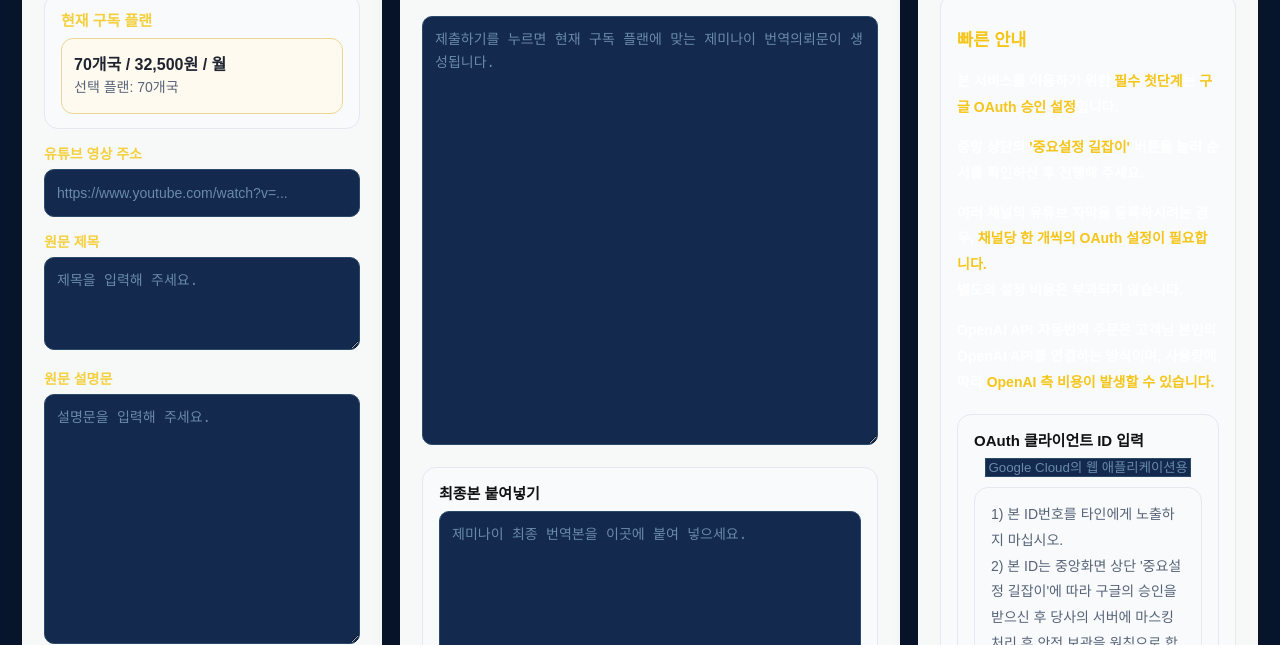
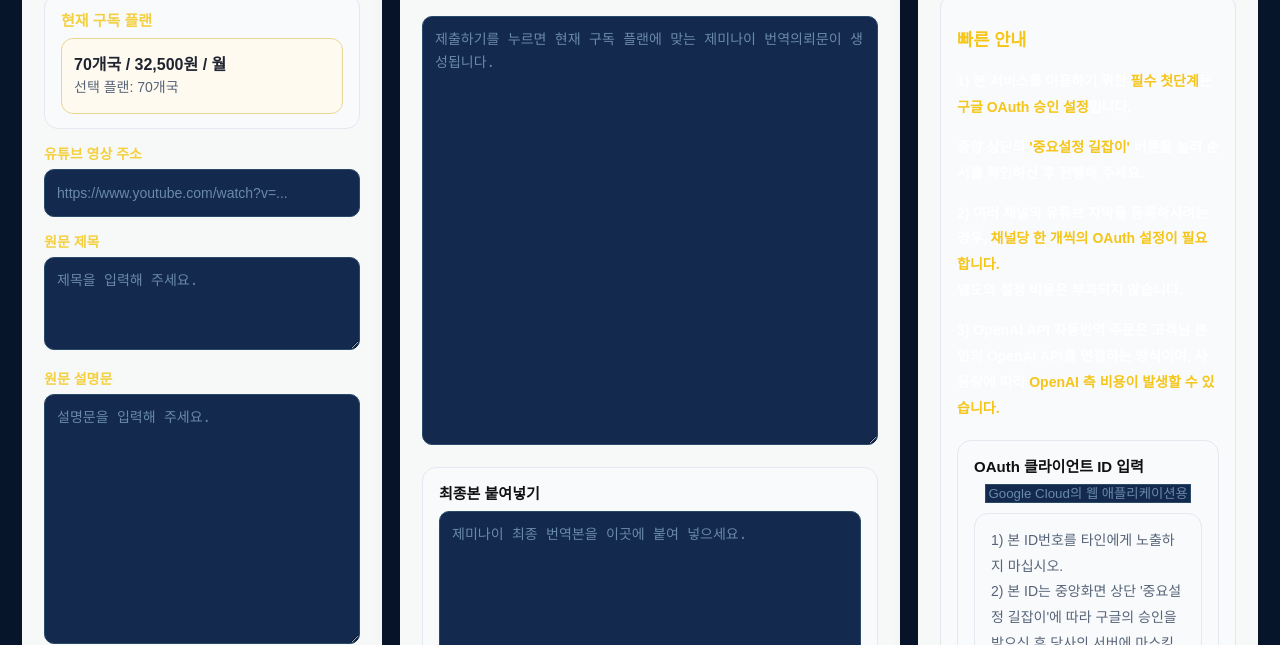
Before and after one commit to freeman-1000-del/humateck, a plain HTML site: page Humateck_Rev19 (26)/order.html in a window 1280 px wide. Shown: the part 101-746 px from the top of the page. Drawn offline with Linux system fonts and the light colour scheme.

Commit message:
Add files via upload

```diff
--- a/Humateck_Rev19 (26)/order.html
+++ b/Humateck_Rev19 (26)/order.html
@@ -93,10 +93,10 @@
   <h2>상태 / 안내</h2>
   <div class="notice-box quick-guide-box">
     <div class="notice-strong"><span style="color:#f5c518;font-weight:600;"><h3>빠른 안내</span></h3></div>
-    <p class="help-text quick-guide-text"><span style="color:#ffffff;font-weight:600;">본 서비스를 이용하기 위한 <span style="color:#f5c518;font-weight:600;">필수 첫단계</span>는 <span style="color:#f5c518;font-weight:600;">구글 OAuth 승인 설정</span>입니다.
+    <p class="help-text quick-guide-text"><span style="color:#ffffff;font-weight:600;">1) 본 서비스를 이용하기 위한 <span style="color:#f5c518;font-weight:600;">필수 첫단계</span>는 <span style="color:#f5c518;font-weight:600;">구글 OAuth 승인 설정</span>입니다.
     <p class="help-text quick-guide-text"><span style="color:#ffffff;font-weight:600;">중앙 상단의 <span style="color:#f5c518;font-weight:600;">'중요설정 길잡이'</span> 버튼을 눌러 순서를 확인하신 후 진행해 주세요.</p>
-    <p class="help-text quick-guide-text"><span style="color:#ffffff;font-weight:600;">여러 채널의 유튜브 자막을 등록하시려는 경우, <span style="color:#f5c518;font-weight:600;">채널당 한 개씩의 OAuth 설정이 필요합니다.</span><br>별도의 설정 비용은 부과되지 않습니다.</p>
-    <p class="help-text quick-guide-text"><span style="color:#ffffff;font-weight:600;">OpenAI API 자동번역 주문은 고객님 본인의 OpenAI API를 연결하는 방식이며, 사용량에 따라 <span style="color:#f5c518;font-weight:600;">OpenAI 측 비용이 발생할 수 있습니다.</span></p>
+    <p class="help-text quick-guide-text"><span style="color:#ffffff;font-weight:600;">2) 여러 채널의 유튜브 자막을 등록하시려는 경우, <span style="color:#f5c518;font-weight:600;">채널당 한 개씩의 OAuth 설정이 필요합니다.</span><br>별도의 설정 비용은 부과되지 않습니다.</p>
+    <p class="help-text quick-guide-text"><span style="color:#ffffff;font-weight:600;">3) OpenAI API 자동번역 주문은 고객님 본인의 OpenAI API를 연결하는 방식이며, 사용량에 따라 <span style="color:#f5c518;font-weight:600;">OpenAI 측 비용이 발생할 수 있습니다.</span></p>
     <div class="block">
       <div class="block-title">OAuth 클라이언트 ID 입력</div>
       <input id="clientIdSideInput" type="password" style="display:block;width:90%;margin:8px auto 0;" placeholder="Google Cloud의 웹 애플리케이션용 OAuth 클라이언트 ID">
```
